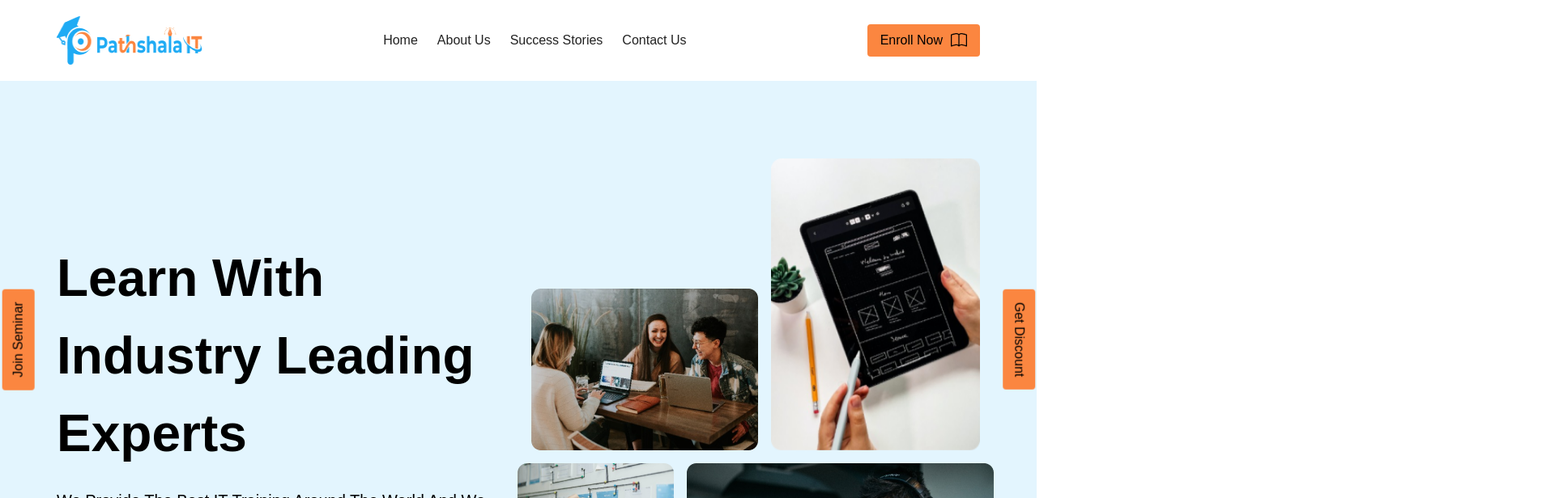
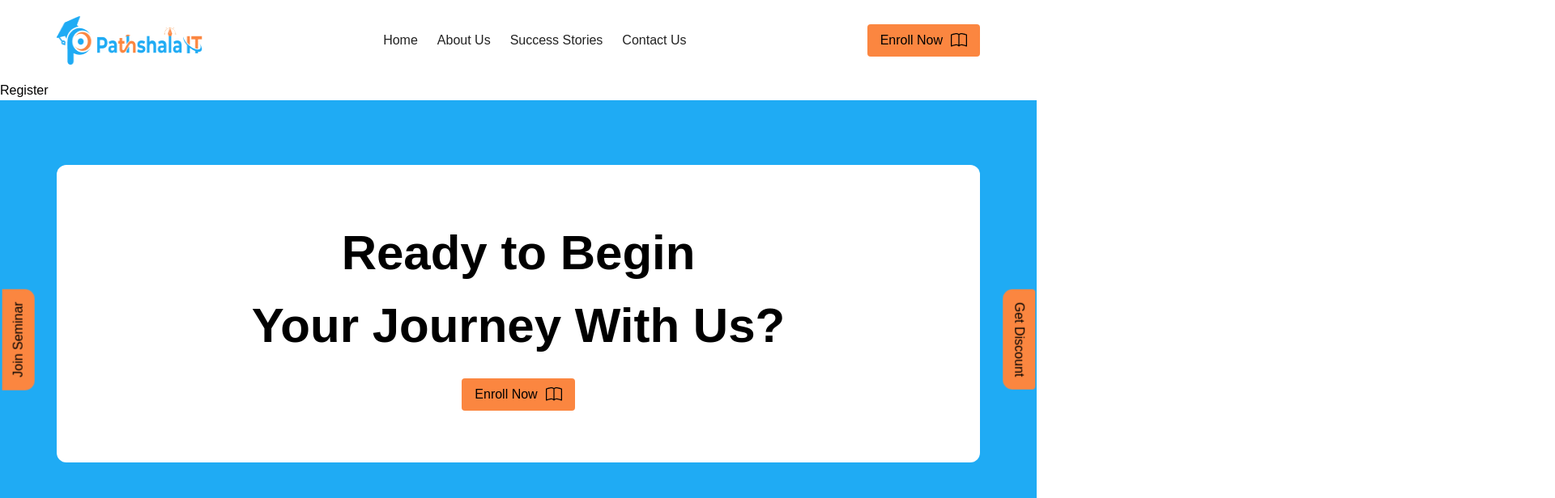
Before and after one commit to NashedShahRoni22/Pathshala-IT, a React (Vite) app: page /register in a window 1280 px wide. Shown: the top 616 px of the page at 81% size, 1920 px wide, since content can reach past the window. Built offline with nearby package versions, Linux system fonts and the light colour scheme; a web font is replaced by a local one.

Commit message:
Router Setup Done

```diff
--- a/package.json
+++ b/package.json
@@ -14,6 +14,7 @@
     "react": "^18.2.0",
     "react-dom": "^18.2.0",
     "react-icons": "^4.11.0",
+    "react-router-dom": "^6.17.0",
     "react-slick": "^0.29.0",
     "slick-carousel": "^1.8.1",
     "swiper": "^10.3.1"
--- a/src/App.jsx
+++ b/src/App.jsx
@@ -1,26 +1,11 @@
-import Home from "./pages/home/Home"
-import BottomBar from "./shared/bottombar/BottomBar"
-import GetDiscount from "./shared/fixedbar/GetDiscount"
-import JoinSeminar from "./shared/fixedbar/JoinSeminar"
-import MiddleBar from "./shared/fixedbar/MiddleBar"
-import TopBar from "./shared/topbar/TopBar"
+import { RouterProvider } from "react-router-dom"
+import { router } from "./router/Router"
 
 function App() {
 
   return (
     <main className="">
-      <TopBar/>
-      <Home/>
-      <BottomBar/>
-      <div className="md:hidden fixed flex justify-center w-full bottom-2 z-20">
-        <MiddleBar/>
-      </div>
-      <div className="hidden md:block fixed z-20 top-1/2 -left-10 -rotate-90">
-        <JoinSeminar/>
-      </div>
-      <div className="hidden md:block fixed z-20 top-1/2 -right-10 rotate-90">
-        <GetDiscount/>
-      </div>
+      <RouterProvider router={router} />
     </main>
   )
 }
--- /dev/null
+++ b/src/layouts/Main.jsx
@@ -0,0 +1,26 @@
+import React from "react";
+import { Outlet } from "react-router-dom";
+import TopBar from "../shared/topbar/TopBar";
+import BottomBar from "../shared/bottombar/BottomBar";
+import MiddleBar from "../shared/fixedbar/MiddleBar";
+import JoinSeminar from "../shared/fixedbar/JoinSeminar";
+import GetDiscount from "../shared/fixedbar/GetDiscount";
+
+export default function Main() {
+  return (
+    <main>
+      <TopBar />
+      <Outlet/>
+      <BottomBar />
+      <div className="md:hidden fixed flex justify-center w-full bottom-2 z-20">
+        <MiddleBar />
+      </div>
+      <div className="hidden md:block fixed z-20 top-1/2 -left-10 -rotate-90">
+        <JoinSeminar />
+      </div>
+      <div className="hidden md:block fixed z-20 top-1/2 -right-10 rotate-90">
+        <GetDiscount />
+      </div>
+    </main>
+  );
+}
--- /dev/null
+++ b/src/pages/auth/Register.jsx
@@ -0,0 +1,7 @@
+import React from 'react'
+
+export default function Register() {
+  return (
+    <div>Register</div>
+  )
+}
--- a/src/pages/home/HomeCourses.jsx
+++ b/src/pages/home/HomeCourses.jsx
@@ -181,8 +181,8 @@ export default function HomeCourses() {
                   </div>
                   <hr />
                   <div className="flex justify-between items-center">
-                    <p className="text-[16px]">Fee: {c.fee} BDT</p>
-                    <button className="flex gap-0.5 text-[16px] px-4 py-2 rounded-xl border border-black">
+                    <p className="text-[16px]">Fee: {c.fee} &#2547; </p>
+                    <button className="flex gap-0.5 text-[16px] px-4 py-2 rounded-xl text-orange border border-orange hover:bg-orange hover:text-white duration-300 ease-linear">
                       <span className="hidden md:block">Click For</span>Discount
                     </button>
                   </div>
--- /dev/null
+++ b/src/router/Router.jsx
@@ -0,0 +1,22 @@
+import { createBrowserRouter } from "react-router-dom";
+import Main from "../layouts/Main";
+import Home from "../pages/home/Home";
+import Register from "../pages/auth/Register";
+
+export const router = createBrowserRouter([
+
+    {
+        path:"/",
+        element: <Main/>,
+        children:[
+            {
+                path:"/",
+                element:<Home/>
+            },
+            {
+                path:"/register",
+                element:<Register/>
+            },
+        ]
+    }
+])
--- a/src/shared/fixedbar/GetDiscount.jsx
+++ b/src/shared/fixedbar/GetDiscount.jsx
@@ -2,6 +2,6 @@ import React from 'react'
 
 export default function GetDiscount() {
   return (
-    <button className='px-2 md:px-4 py-1 md:py-2 bg-orange rounded'>Get Discount</button>
+    <button className='px-2 md:px-4 py-1 md:py-2 bg-orange rounded rounded-bl-xl rounded-br-xl'>Get Discount</button>
   )
 }
--- a/src/shared/fixedbar/JoinSeminar.jsx
+++ b/src/shared/fixedbar/JoinSeminar.jsx
@@ -2,6 +2,6 @@ import React from 'react'
 
 export default function JoinSeminar() {
   return (
-    <button className='px-2 md:px-4 py-1 md:py-2 bg-orange rounded'>Join Seminar</button>
+    <button className='px-2 md:px-4 py-1 md:py-2 bg-orange rounded-bl-xl rounded-br-xl'>Join Seminar</button>
   )
 }
--- a/src/shared/topbar/TopBar.jsx
+++ b/src/shared/topbar/TopBar.jsx
@@ -3,6 +3,7 @@ import { BsBook } from "react-icons/bs";
 import { FaBars } from "react-icons/fa";
 import { AiOutlineClose } from "react-icons/ai";
 import logo from "../../assets/logo/Pathshala IT Logo.png";
+import { Link } from "react-router-dom";
 
 export default function TopBar() {
   const [open, setOpen] = useState(false);
@@ -39,20 +40,23 @@ export default function TopBar() {
     <nav className="sticky top-0 bg-white z-50">
       <section className="mx-5 md:container md:mx-auto">
         <div className="flex justify-between items-center py-2.5 lg:py-5">
-          <div className="logo">
+          <Link to={'/'} className="logo">
             <img src={logo} alt="" className="h-[60px] w-[180px]" />
-          </div>
+          </Link>
           {/* default view nav */}
           <ul className="hidden md:flex gap-6 font-semibold">
             {menuItems.map((mi, i) => (
               <li key={i} className="text-[16px] text-[#222222]">
-                {mi.name}
+                <Link to={mi.link}>{mi.name}</Link>
               </li>
             ))}
           </ul>
-          <button className="py-2 px-4 bg-orange rounded hidden md:flex items-center gap-2.5">
+          <Link
+            to={"/register"}
+            className="py-2 px-4 bg-orange rounded hidden md:flex items-center gap-2.5"
+          >
             Enroll Now <BsBook className="text-xl" />
-          </button>
+          </Link>
           {/* navbar jsx */}
           <button className="md:hidden" onClick={() => setOpen(!open)}>
             {open ? (
@@ -71,7 +75,7 @@ export default function TopBar() {
                 key={i}
                 className="text-[18px] text-[#222222] font-semibold border-b-2 border-b-lightOrange text-end py-2.5 px-5 bg-white"
               >
-                {mi.name}
+                <Link to={mi.link}>{mi.name}</Link>
               </li>
             ))}
           </ul>
```
Also changed, not shown: 1 other file (tests, documents, lock files or other folders).
